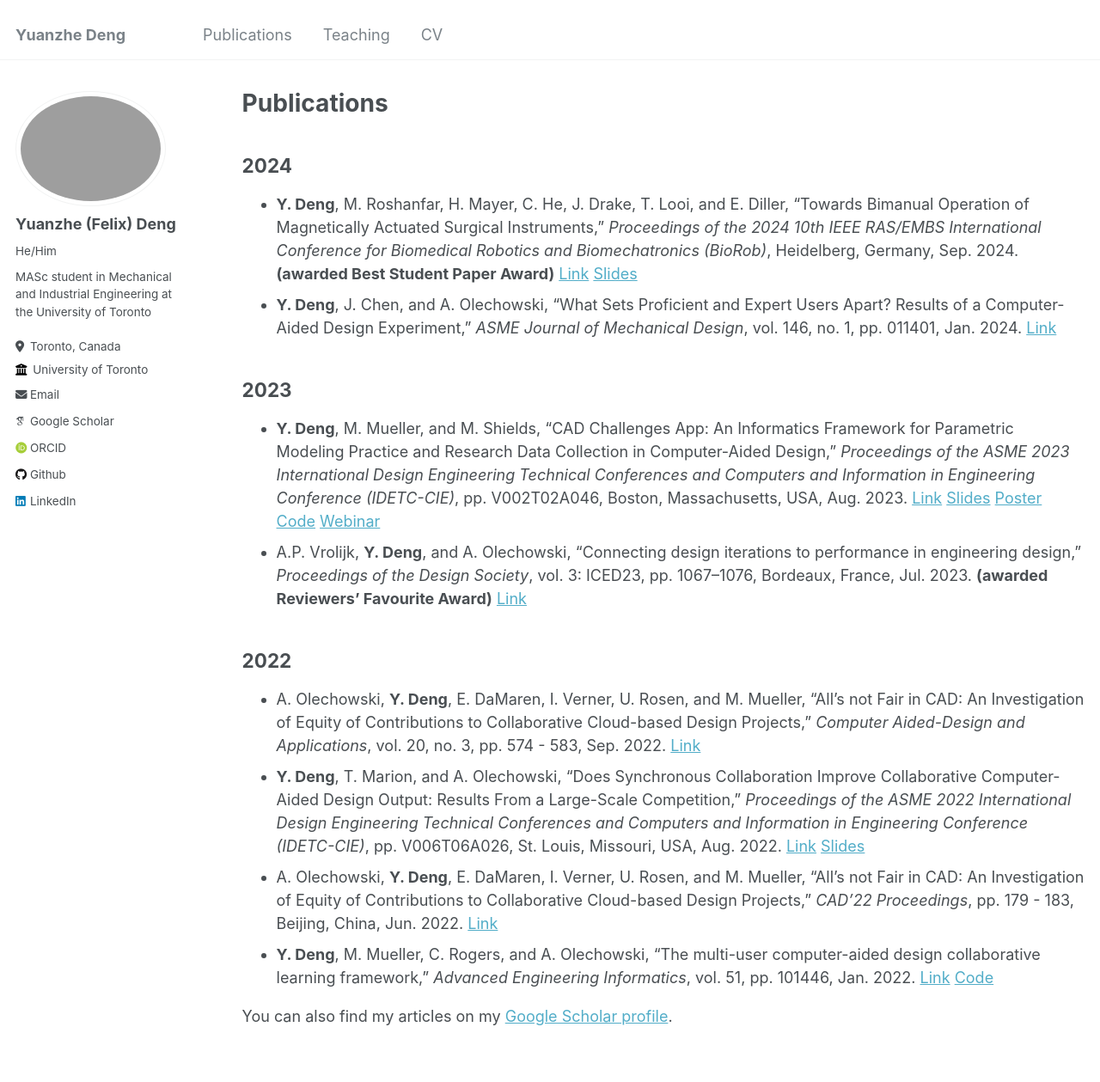
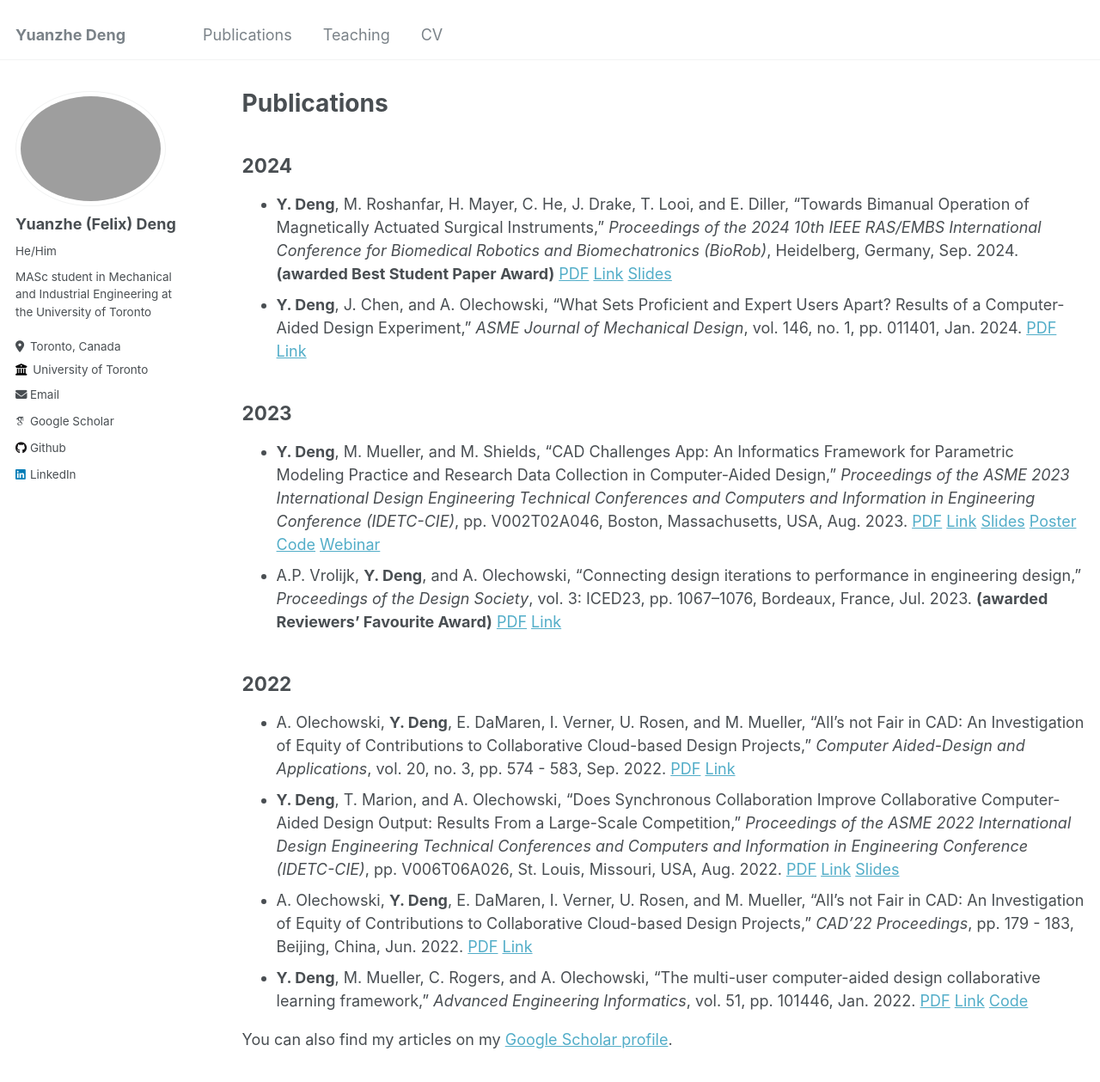
Before and after one commit to Felix-Deng/Felix-Deng.github.io, a Jekyll site: the page built from _pages/publications.md, in a window 1280 px wide and 1400 px high. Shown: the top 1259 px of the window at 86% size. Built offline with Jekyll 4.4.1, drawn with Linux system fonts in a browser that asks for light colours; some web fonts are replaced.

Commit message:
Upload papers PDF

```diff
--- a/_config.yml
+++ b/_config.yml
@@ -34,7 +34,7 @@ author:
   arxiv            : # URL - Update with the correct link to your profile
   googlescholar    : "https://scholar.google.com/citations?user=NCexN38AAAAJ"
   impactstory      : # URL
-  orcid            : "http://orcid.org/0000-0002-0808-7468"
+  orcid            : # URL
   semantic         : # URL
   pubmed           : # "https://www.ncbi.nlm.nih.gov/pubmed/?term=john+snow"
   researchgate     : # URL
--- a/_pages/publications.md
+++ b/_pages/publications.md
@@ -6,18 +6,18 @@ author_profile: true
 ---
 
 ## 2024
-- <b>Y. Deng</b>, M. Roshanfar, H. Mayer, C. He, J. Drake, T. Looi, and E. Diller, "Towards Bimanual Operation of Magnetically Actuated Surgical Instruments," <i>Proceedings of the 2024 10th IEEE RAS/EMBS International Conference for Biomedical Robotics and Biomechatronics (BioRob)</i>, Heidelberg, Germany, Sep. 2024. <b>(awarded Best Student Paper Award)</b>  [Link](https://doi.org/10.1109/BioRob60516.2024.10719793) [Slides](/files/biorob24.pdf)
-- <b>Y. Deng</b>, J. Chen, and A. Olechowski, “What Sets Proficient and Expert Users Apart? Results of a Computer-Aided Design Experiment,” <i>ASME Journal of Mechanical Design</i>, vol. 146, no. 1, pp. 011401, Jan. 2024. [Link](https://doi.org/10.1115/1.4063360)
+- <b>Y. Deng</b>, M. Roshanfar, H. Mayer, C. He, J. Drake, T. Looi, and E. Diller, "Towards Bimanual Operation of Magnetically Actuated Surgical Instruments," <i>Proceedings of the 2024 10th IEEE RAS/EMBS International Conference for Biomedical Robotics and Biomechatronics (BioRob)</i>, Heidelberg, Germany, Sep. 2024. <b>(awarded Best Student Paper Award)</b>  [PDF](/files/papers/biorob24.pdf) [Link](https://doi.org/10.1109/BioRob60516.2024.10719793) [Slides](/files/presentations/biorob24.pdf)
+- <b>Y. Deng</b>, J. Chen, and A. Olechowski, “What Sets Proficient and Expert Users Apart? Results of a Computer-Aided Design Experiment,” <i>ASME Journal of Mechanical Design</i>, vol. 146, no. 1, pp. 011401, Jan. 2024. [PDF](/files/papers/jmd24.pdf) [Link](https://doi.org/10.1115/1.4063360)
 
 ## 2023
-- <b>Y. Deng</b>, M. Mueller, and M. Shields, "CAD Challenges App: An Informatics Framework for Parametric Modeling Practice and Research Data Collection in Computer-Aided Design," <i>Proceedings of the ASME 2023 International Design Engineering Technical Conferences and Computers and Information in Engineering Conference (IDETC-CIE)</i>, pp. V002T02A046, Boston, Massachusetts, USA, Aug. 2023. [Link](https://doi.org/10.1115/DETC2023-114927) [Slides](/files/idetc23.pdf) [Poster](/files/onshape23.pdf) [Code](https://github.com/PTC-Education/cad-learner) [Webinar](https://learn.onshape.com/learn/video/hone-your-onshape-skills-with-cad-challenges-app)
-- A.P. Vrolijk, <b>Y. Deng</b>, and A. Olechowski, "Connecting design iterations to performance in engineering design," <i>Proceedings of the Design Society</i>, vol. 3: ICED23, pp. 1067–1076, Bordeaux, France, Jul. 2023. <b>(awarded Reviewers' Favourite Award)</b> [Link](https://doi.org/10.1017/pds.2023.107)
+- <b>Y. Deng</b>, M. Mueller, and M. Shields, "CAD Challenges App: An Informatics Framework for Parametric Modeling Practice and Research Data Collection in Computer-Aided Design," <i>Proceedings of the ASME 2023 International Design Engineering Technical Conferences and Computers and Information in Engineering Conference (IDETC-CIE)</i>, pp. V002T02A046, Boston, Massachusetts, USA, Aug. 2023. [PDF](/files/papers/idetc23.pdf) [Link](https://doi.org/10.1115/DETC2023-114927) [Slides](/files/presentations/idetc23.pdf) [Poster](/files/presentations/onshape23.pdf) [Code](https://github.com/PTC-Education/cad-learner) [Webinar](https://learn.onshape.com/learn/video/hone-your-onshape-skills-with-cad-challenges-app)
+- A.P. Vrolijk, <b>Y. Deng</b>, and A. Olechowski, "Connecting design iterations to performance in engineering design," <i>Proceedings of the Design Society</i>, vol. 3: ICED23, pp. 1067–1076, Bordeaux, France, Jul. 2023. <b>(awarded Reviewers' Favourite Award)</b> [PDF](/files/papers/iced23.pdf) [Link](https://doi.org/10.1017/pds.2023.107)
 
 ## 2022
-- A. Olechowski, <b>Y. Deng</b>, E. DaMaren, I. Verner, U. Rosen, and M. Mueller, “All’s not Fair in CAD: An Investigation of Equity of Contributions to Collaborative Cloud-based Design Projects,” <i>Computer Aided-Design and Applications</i>, vol. 20, no. 3, pp. 574 - 583, Sep. 2022. [Link](https://doi.org/10.14733/cadaps.2023.574-583)
-- <b>Y. Deng</b>, T. Marion, and A. Olechowski, "Does Synchronous Collaboration Improve Collaborative Computer-Aided Design Output: Results From a Large-Scale Competition," <i>Proceedings of the ASME 2022 International Design Engineering Technical Conferences and Computers and Information in Engineering Conference (IDETC-CIE)</i>, pp. V006T06A026, St. Louis, Missouri, USA, Aug. 2022. [Link](https://doi.org/10.1115/DETC2022-89731) [Slides](/files/idetc22.pdf)
-- A. Olechowski, <b>Y. Deng</b>, E. DaMaren, I. Verner, U. Rosen, and M. Mueller, "All’s not Fair in CAD: An Investigation of Equity of Contributions to Collaborative Cloud-based Design Projects," <i>CAD'22 Proceedings</i>, pp. 179 - 183, Beijing, China, Jun. 2022. [Link](https://doi.org/10.14733/cadconfP.2022.179-183)
-- <b>Y. Deng</b>, M. Mueller, C. Rogers, and A. Olechowski, “The multi-user computer-aided design collaborative learning framework,” <i>Advanced Engineering Informatics</i>, vol. 51, pp. 101446, Jan. 2022. [Link](https://doi.org/10.1016/j.aei.2021.101446) [Code](https://github.com/ReadyLab-UToronto/MUCAD-CLF)
+- A. Olechowski, <b>Y. Deng</b>, E. DaMaren, I. Verner, U. Rosen, and M. Mueller, “All’s not Fair in CAD: An Investigation of Equity of Contributions to Collaborative Cloud-based Design Projects,” <i>Computer Aided-Design and Applications</i>, vol. 20, no. 3, pp. 574 - 583, Sep. 2022. [PDF](/files/papers/cada22.pdf) [Link](https://doi.org/10.14733/cadaps.2023.574-583)
+- <b>Y. Deng</b>, T. Marion, and A. Olechowski, "Does Synchronous Collaboration Improve Collaborative Computer-Aided Design Output: Results From a Large-Scale Competition," <i>Proceedings of the ASME 2022 International Design Engineering Technical Conferences and Computers and Information in Engineering Conference (IDETC-CIE)</i>, pp. V006T06A026, St. Louis, Missouri, USA, Aug. 2022. [PDF](/files/papers/idetc22.pdf) [Link](https://doi.org/10.1115/DETC2022-89731) [Slides](/files/presentations/idetc22.pdf)
+- A. Olechowski, <b>Y. Deng</b>, E. DaMaren, I. Verner, U. Rosen, and M. Mueller, "All’s not Fair in CAD: An Investigation of Equity of Contributions to Collaborative Cloud-based Design Projects," <i>CAD'22 Proceedings</i>, pp. 179 - 183, Beijing, China, Jun. 2022. [PDF](/files/papers/cadconf22.pdf) [Link](https://doi.org/10.14733/cadconfP.2022.179-183)
+- <b>Y. Deng</b>, M. Mueller, C. Rogers, and A. Olechowski, “The multi-user computer-aided design collaborative learning framework,” <i>Advanced Engineering Informatics</i>, vol. 51, pp. 101446, Jan. 2022. [PDF](/files/papers/aei22.pdf) [Link](https://doi.org/10.1016/j.aei.2021.101446) [Code](https://github.com/ReadyLab-UToronto/MUCAD-CLF)
 
 {% if site.author.googlescholar %}
 <div class="wordwrap">You can also find my articles on my <a href="{{site.author.googlescholar}}">Google Scholar profile</a>.</div>
```
Also changed, not shown: _pages/about.md (+2 -2 lines), 15 other files.
